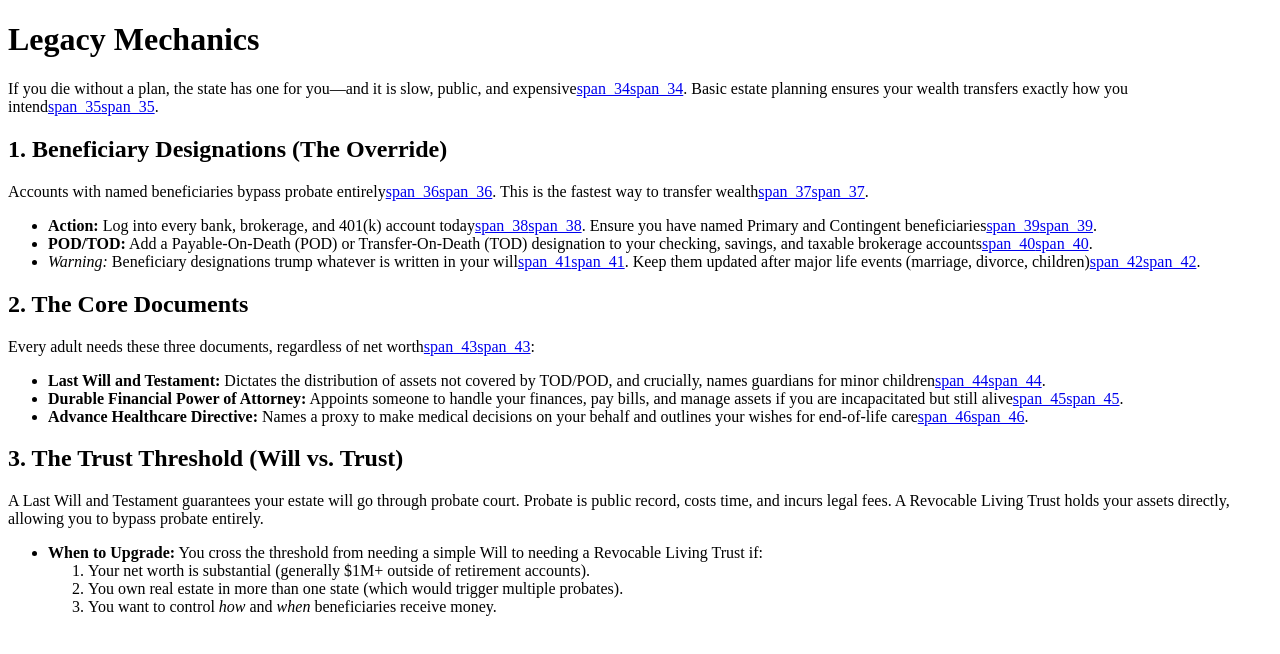
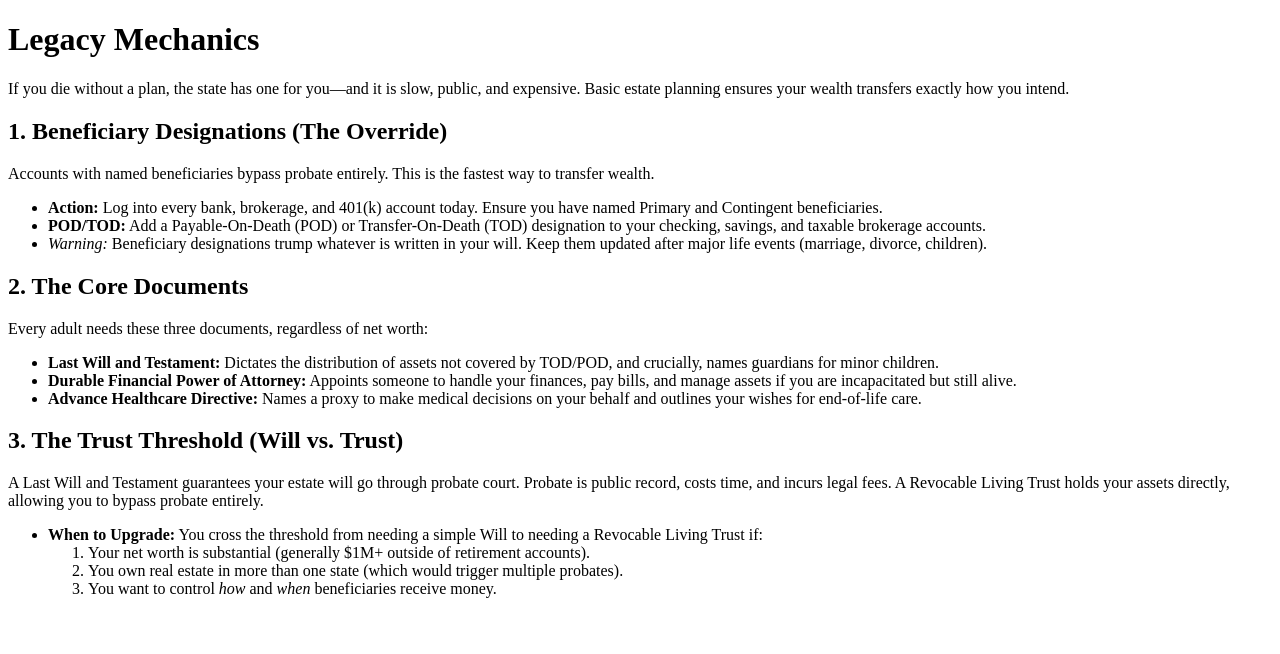
Before and after one commit to aa3682/diy-wealth-framework, a Next.js app: page /06-legacy-mechanics in a window 1280 px wide. Shown: the top 654 px of the page. Built offline with nearby package versions, Linux system fonts and the light colour scheme.

Commit message:
Update index.mdx

```diff
--- a/pages/06-legacy-mechanics/index.mdx
+++ b/pages/06-legacy-mechanics/index.mdx
@@ -1,18 +1,18 @@
 # Legacy Mechanics
 
-If you die without a plan, the state has one for you—and it is slow, public, and expensive[span_34](start_span)[span_34](end_span). Basic estate planning ensures your wealth transfers exactly how you intend[span_35](start_span)[span_35](end_span).
+If you die without a plan, the state has one for you—and it is slow, public, and expensive. Basic estate planning ensures your wealth transfers exactly how you intend.
 
 ## 1. Beneficiary Designations (The Override)
-Accounts with named beneficiaries bypass probate entirely[span_36](start_span)[span_36](end_span). This is the fastest way to transfer wealth[span_37](start_span)[span_37](end_span).
-* **Action:** Log into every bank, brokerage, and 401(k) account today[span_38](start_span)[span_38](end_span). Ensure you have named Primary and Contingent beneficiaries[span_39](start_span)[span_39](end_span).
-* **POD/TOD:** Add a Payable-On-Death (POD) or Transfer-On-Death (TOD) designation to your checking, savings, and taxable brokerage accounts[span_40](start_span)[span_40](end_span).
-* *Warning:* Beneficiary designations trump whatever is written in your will[span_41](start_span)[span_41](end_span). Keep them updated after major life events (marriage, divorce, children)[span_42](start_span)[span_42](end_span).
+Accounts with named beneficiaries bypass probate entirely. This is the fastest way to transfer wealth.
+* **Action:** Log into every bank, brokerage, and 401(k) account today. Ensure you have named Primary and Contingent beneficiaries.
+* **POD/TOD:** Add a Payable-On-Death (POD) or Transfer-On-Death (TOD) designation to your checking, savings, and taxable brokerage accounts.
+* *Warning:* Beneficiary designations trump whatever is written in your will. Keep them updated after major life events (marriage, divorce, children).
 
 ## 2. The Core Documents
-Every adult needs these three documents, regardless of net worth[span_43](start_span)[span_43](end_span):
-* **Last Will and Testament:** Dictates the distribution of assets not covered by TOD/POD, and crucially, names guardians for minor children[span_44](start_span)[span_44](end_span).
-* **Durable Financial Power of Attorney:** Appoints someone to handle your finances, pay bills, and manage assets if you are incapacitated but still alive[span_45](start_span)[span_45](end_span).
-* **Advance Healthcare Directive:** Names a proxy to make medical decisions on your behalf and outlines your wishes for end-of-life care[span_46](start_span)[span_46](end_span).
+Every adult needs these three documents, regardless of net worth:
+* **Last Will and Testament:** Dictates the distribution of assets not covered by TOD/POD, and crucially, names guardians for minor children.
+* **Durable Financial Power of Attorney:** Appoints someone to handle your finances, pay bills, and manage assets if you are incapacitated but still alive.
+* **Advance Healthcare Directive:** Names a proxy to make medical decisions on your behalf and outlines your wishes for end-of-life care.
 
 ## 3. The Trust Threshold (Will vs. Trust)
 A Last Will and Testament guarantees your estate will go through probate court. Probate is public record, costs time, and incurs legal fees. A Revocable Living Trust holds your assets directly, allowing you to bypass probate entirely.
```
